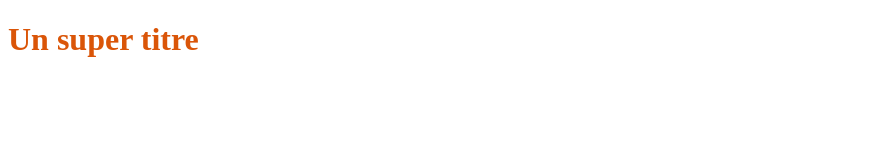
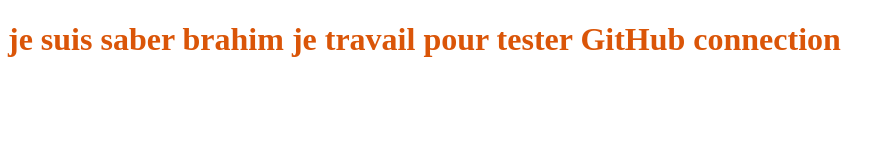
Before and after one commit to saber-brahim/OpenclassProject, a plain HTML site: page index.html in a window 1280 px wide. Shown: the whole page, without its empty margins (0-896 px from the left). Drawn offline with Linux system fonts and the light colour scheme.

Commit message:
Modification du titre H1

```diff
--- a/index.html
+++ b/index.html
@@ -5,6 +5,6 @@
    <link rel="stylesheet" type="text/css" href="styles.css">
 </head>
 <body>
-   <h1>Un super titre</h1>
+   <h1>je suis saber brahim je travail pour tester GitHub connection</h1>
 </body>
 </html>
```
